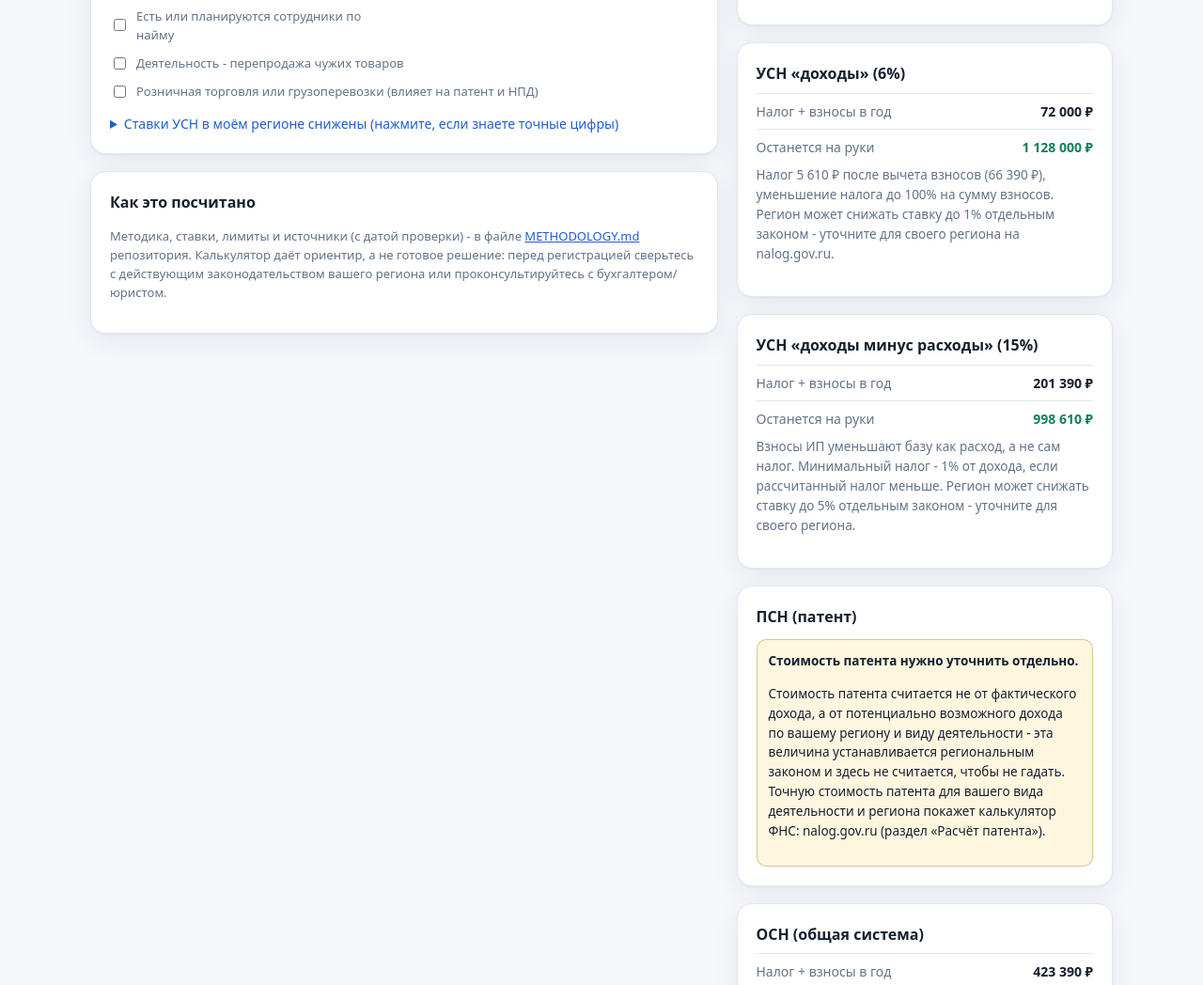
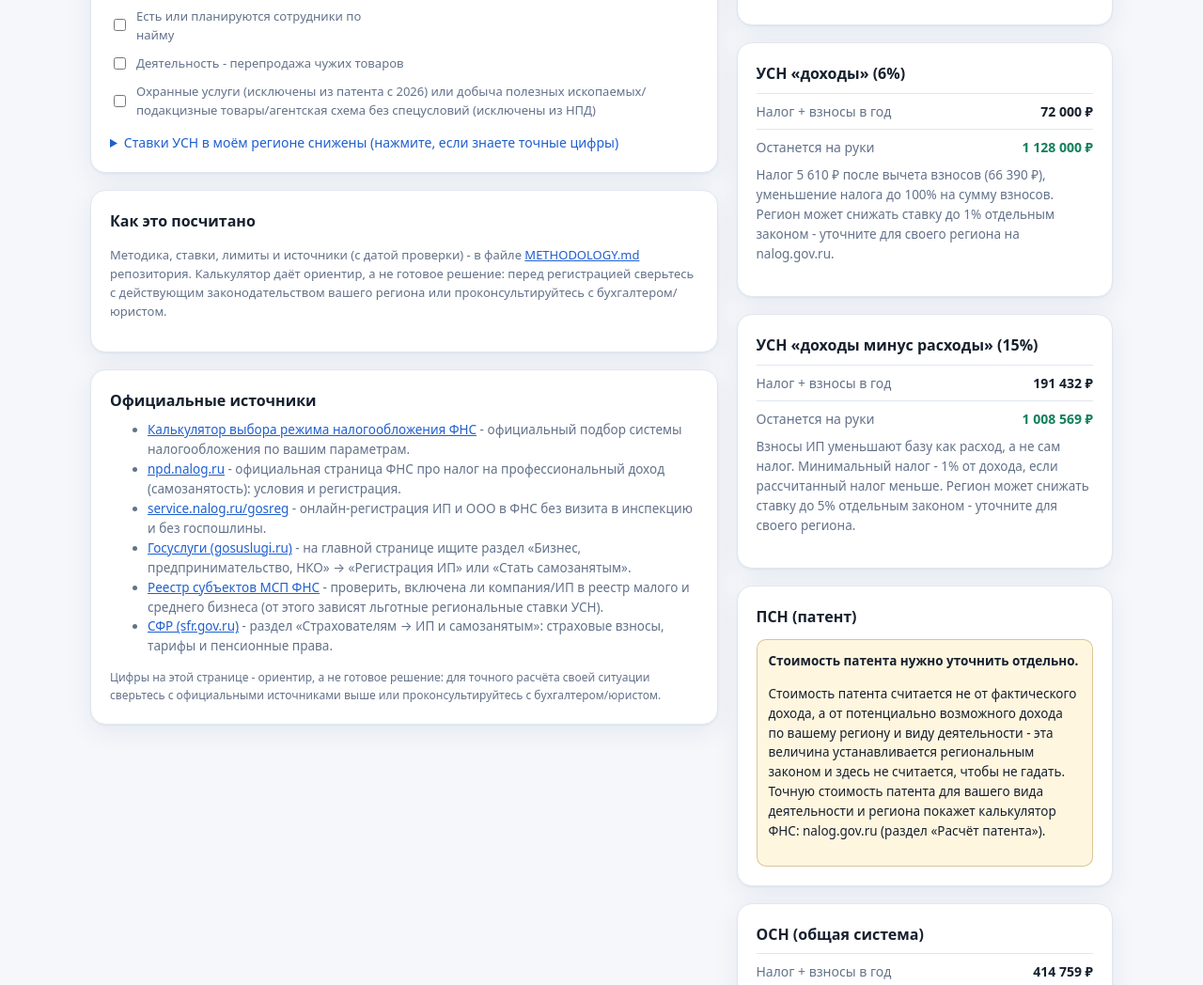
Before and after one commit to kalkulyator-nalogov/kalkulyator-nalogov.github.io, a plain HTML site: page index.html in a window 1280 px wide. Shown: the part 756-1804 px from the top of the page at 94% size. Drawn offline with Linux system fonts and the light colour scheme.

Commit message:
fix: критик расчёта + официальные источники + кросс-ссылки

```diff
--- a/app.js
+++ b/app.js
@@ -18,7 +18,7 @@ const CONST = {
   psn: {
     incomeLimit: 20000000,    // лимит дохода по патенту, 2026 (снижен с 60 млн)
     staffLimit: 15,
-    excludedTypes: ['Розничная торговля', 'Грузоперевозки'] // отменены для ПСН с 2026
+    excludedTypes: ['Охранные услуги'] // единственное реально исключённое направление с 2026; розница и грузоперевозки СОХРАНЕНЫ (поправка не прошла второе чтение)
   },
   osn: {
     ndflLow: { upTo: 5000000, rate: 0.13 },
@@ -69,7 +69,10 @@ function calcUsnIncome(input, rateOverride) {
   const vat = eligible ? vatEstimate(income) : null;
   return {
     key: 'usn_income', title: `УСН «доходы» (${Math.round(rate * 100)}%)`, eligible, reasons,
-    tax: eligible ? tax + insurance : null, insurance, deduction, vat,
+    // "tax" - это итоговая заголовочная нагрузка (налог+взносы+НДС), чтобы её можно было
+    // честно сравнивать с ОСН (там НДС всегда включён в totalTax) - иначе сортировка "лучшего
+    // режима" занижает УСН при доходе выше порога НДС.
+    tax: eligible ? tax + insurance + (vat ? vat.amount : 0) : null, insurance, deduction, vat,
     net: eligible ? income - tax - insurance - (vat ? vat.amount : 0) : null,
     note: `Налог ${fmt(eligible ? tax : 0)} после вычета взносов (${fmt(insurance)}), уменьшение налога ${hasStaff ? 'до 50%' : 'до 100%'} на сумму взносов. Регион может снижать ставку до 1% отдельным законом - уточните для своего региона на nalog.gov.ru.`
   };
@@ -82,15 +85,16 @@ function calcUsnDr(input, rateOverride) {
   if (status === 'fiz') reasons.push('доступно только ИП или ООО');
   if (income > CONST.usn.incomeLimit) { eligible = false; reasons.push(`доход выше лимита права на УСН ${fmt(CONST.usn.incomeLimit)}`); }
   const rate = rateOverride || 0.15;
-  const base = Math.max(0, income - expenses);
   const insurance = status === 'ip' ? insuranceFor(income, hasStaff) : 0;
+  const base = Math.max(0, income - expenses - insurance); // взносы ИП - расход (ст. 346.16 НК РФ), уменьшают базу
   let tax = eligible ? base * rate : null;
   const minTax = eligible ? income * CONST.usn.minTaxRate : null;
   if (eligible && tax < minTax) tax = minTax;
   const vat = eligible ? vatEstimate(income) : null;
   return {
     key: 'usn_dr', title: `УСН «доходы минус расходы» (${Math.round(rate * 100)}%)`, eligible, reasons,
-    tax: eligible ? tax + insurance : null, insurance, vat,
+    // см. комментарий в calcUsnIncome - НДС включаем в заголовочный "tax", иначе сравнение с ОСН нечестное
+    tax: eligible ? tax + insurance + (vat ? vat.amount : 0) : null, insurance, vat,
     net: eligible ? income - tax - insurance - (vat ? vat.amount : 0) : null,
     note: `Взносы ИП уменьшают базу как расход, а не сам налог. Минимальный налог - 1% от дохода, если рассчитанный налог меньше. Регион может снижать ставку до 5% отдельным законом - уточните для своего региона.`
   };
@@ -112,7 +116,7 @@ function calcPsn(input) {
   const reasons = [];
   let eligible = status === 'ip';
   if (status !== 'ip') reasons.push('патент доступен только индивидуальным предпринимателям');
-  if (excludedActivity) { eligible = false; reasons.push('розничная торговля и грузоперевозки на патенте отменены с 2026 года'); }
+  if (excludedActivity) { eligible = false; reasons.push('охранные услуги исключены из патента с 2026 года (розница и грузоперевозки на патенте сохранены)'); }
   if (income > CONST.psn.incomeLimit) { eligible = false; reasons.push(`доход выше лимита ПСН ${fmt(CONST.psn.incomeLimit)} в год (порог снижен в 2026 году)`); }
   if (hasStaff && staffCount > CONST.psn.staffLimit) { eligible = false; reasons.push(`число сотрудников выше лимита ${CONST.psn.staffLimit} человек`); }
   return {
@@ -124,8 +128,8 @@ function calcPsn(input) {
 
 function calcOsn(input) {
   const { income, expenses, status } = input;
-  const base = Math.max(0, income - expenses);
   const insurance = status === 'ip' ? insuranceFor(income, false) : 0;
+  const base = Math.max(0, income - expenses - insurance); // взносы ИП - профвычет по НДФЛ (ст. 221 НК РФ)
   const vat = income * CONST.osn.vat; // упрощённо, без вычета входящего НДС
   let profitTax;
   if (status === 'ip') {
--- a/index.html
+++ b/index.html
@@ -84,7 +84,7 @@
       </div>
 
       <div class="check"><input id="resale" name="resale" type="checkbox"> <label for="resale" style="margin:0">Деятельность - перепродажа чужих товаров</label></div>
-      <div class="check"><input id="excludedActivity" name="excludedActivity" type="checkbox"> <label for="excludedActivity" style="margin:0">Розничная торговля или грузоперевозки (влияет на патент и НПД)</label></div>
+      <div class="check"><input id="excludedActivity" name="excludedActivity" type="checkbox"> <label for="excludedActivity" style="margin:0">Охранные услуги (исключены из патента с 2026) или добыча полезных ископаемых/подакцизные товары/агентская схема без спецусловий (исключены из НПД)</label></div>
 
       <details style="margin-top:14px">
         <summary style="cursor:pointer;color:var(--ac);font-size:14px">Ставки УСН в моём регионе снижены (нажмите, если знаете точные цифры)</summary>
@@ -106,6 +106,19 @@
       <h3>Как это посчитано</h3>
       <p>Методика, ставки, лимиты и источники (с датой проверки) - в файле <a href="METHODOLOGY.md">METHODOLOGY.md</a> репозитория. Калькулятор даёт ориентир, а не готовое решение: перед регистрацией сверьтесь с действующим законодательством вашего региона или проконсультируйтесь с бухгалтером/юристом.</p>
     </div>
+
+    <div class="card note-card">
+      <h3>Официальные источники</h3>
+      <ul class="hint">
+        <li><a href="https://www.nalog.gov.ru/rn77/service/mp/" target="_blank" rel="noopener">Калькулятор выбора режима налогообложения ФНС</a> - официальный подбор системы налогообложения по вашим параметрам.</li>
+        <li><a href="https://npd.nalog.ru/" target="_blank" rel="noopener">npd.nalog.ru</a> - официальная страница ФНС про налог на профессиональный доход (самозанятость): условия и регистрация.</li>
+        <li><a href="https://service.nalog.ru/gosreg/" target="_blank" rel="noopener">service.nalog.ru/gosreg</a> - онлайн-регистрация ИП и ООО в ФНС без визита в инспекцию и без госпошлины.</li>
+        <li><a href="https://www.gosuslugi.ru/" target="_blank" rel="noopener">Госуслуги (gosuslugi.ru)</a> - на главной странице ищите раздел «Бизнес, предпринимательство, НКО» → «Регистрация ИП» или «Стать самозанятым».</li>
+        <li><a href="https://rmsp.nalog.ru/" target="_blank" rel="noopener">Реестр субъектов МСП ФНС</a> - проверить, включена ли компания/ИП в реестр малого и среднего бизнеса (от этого зависят льготные региональные ставки УСН).</li>
+        <li><a href="https://sfr.gov.ru/" target="_blank" rel="noopener">СФР (sfr.gov.ru)</a> - раздел «Страхователям → ИП и самозанятым»: страховые взносы, тарифы и пенсионные права.</li>
+      </ul>
+      <p class="hint tiny">Цифры на этой странице - ориентир, а не готовое решение: для точного расчёта своей ситуации сверьтесь с официальными источниками выше или проконсультируйтесь с бухгалтером/юристом.</p>
+    </div>
   </div>
 
   <div>
@@ -122,6 +135,14 @@
         </a>
       </div>
     </div>
+
+    <div class="card note-card">
+      <h3>Похожие калькуляторы</h3>
+      <ul class="hint">
+        <li><a href="https://kalkulyator-mastera.github.io/?from=kalkulyator-nalogov" target="_blank" rel="noopener">Себестоимость бьюти услуг</a> - расчёт рентабельности для мастеров маникюра/бьюти-услуг.</li>
+        <li><a href="https://kalkulyator-soc-kontrakta.github.io/?from=kalkulyator-nalogov" target="_blank" rel="noopener">Калькулятор соцконтракта</a> - расчёт и бизнес-план для соцконтракта 350 000 ₽.</li>
+      </ul>
+    </div>
   </div>
 </div>
 </div>
```
Also changed, not shown: 1 other file.
